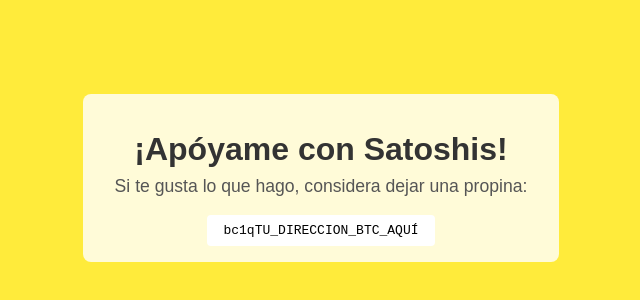
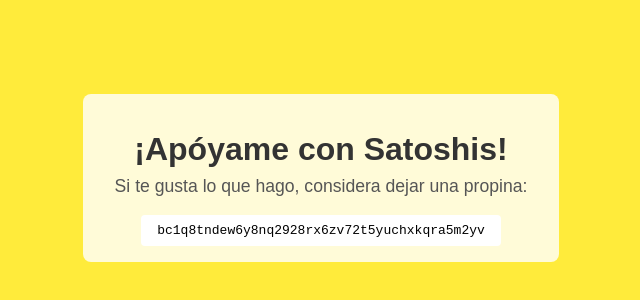
Before and after one commit to agustincf/satoshi, a plain HTML site: page index.html in a window 1280 px wide. Shown: the part 222-522 px from the top of the page, without its empty margins (319-959 px from the left). Drawn offline with Linux system fonts and the light colour scheme.

Commit message:
index.html

```diff
--- a/index.html
+++ b/index.html
@@ -45,7 +45,7 @@
   <div class="container">
     <h1>¡Apóyame con Satoshis!</h1>
     <p>Si te gusta lo que hago, considera dejar una propina:</p>
-    <div class="address">bc1qTU_DIRECCION_BTC_AQUÍ</div>
+    <div class="address">bc1q8tndew6y8nq2928rx6zv72t5yuchxkqra5m2yv</div>
   </div>
 </body>
 </html>
```
